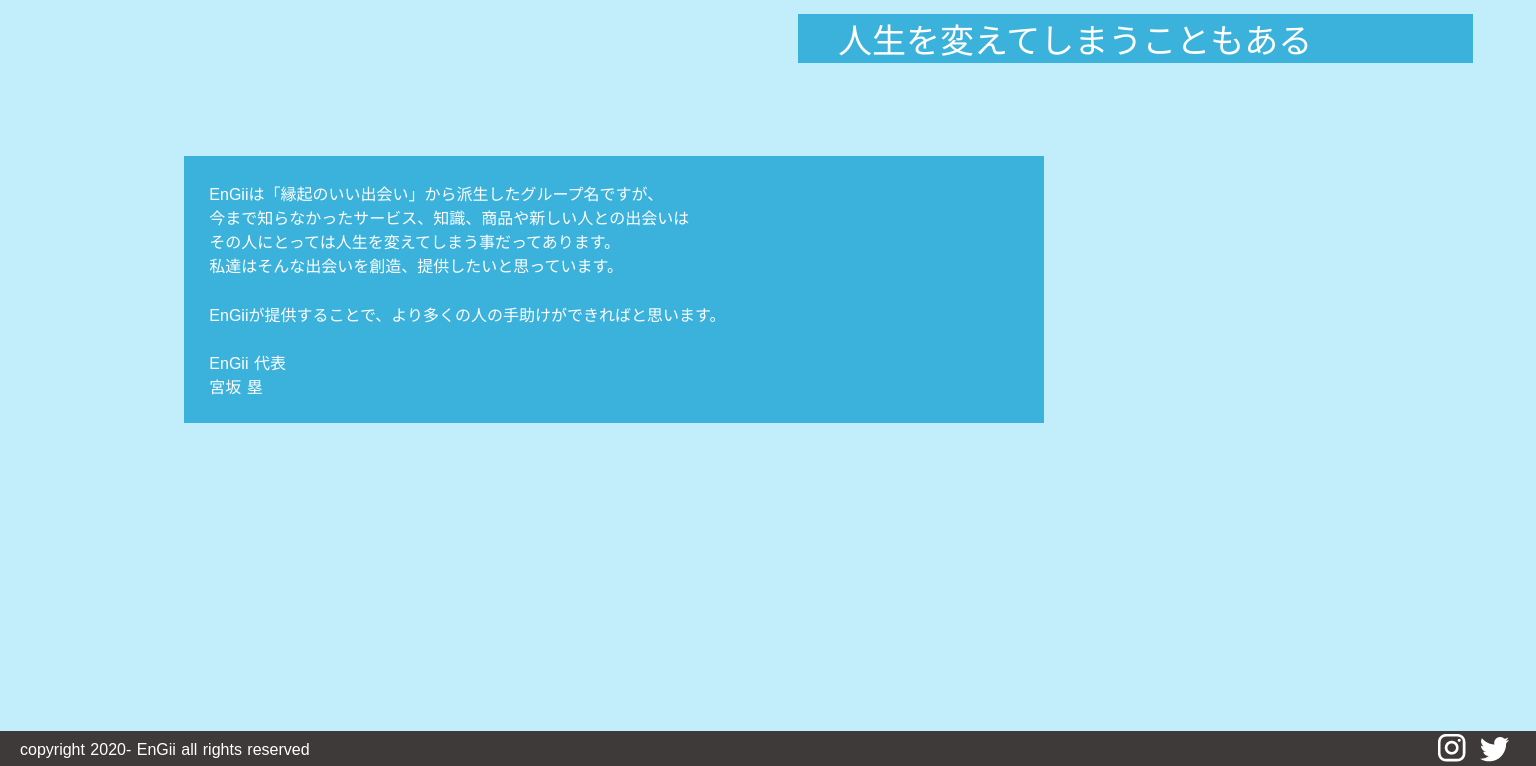
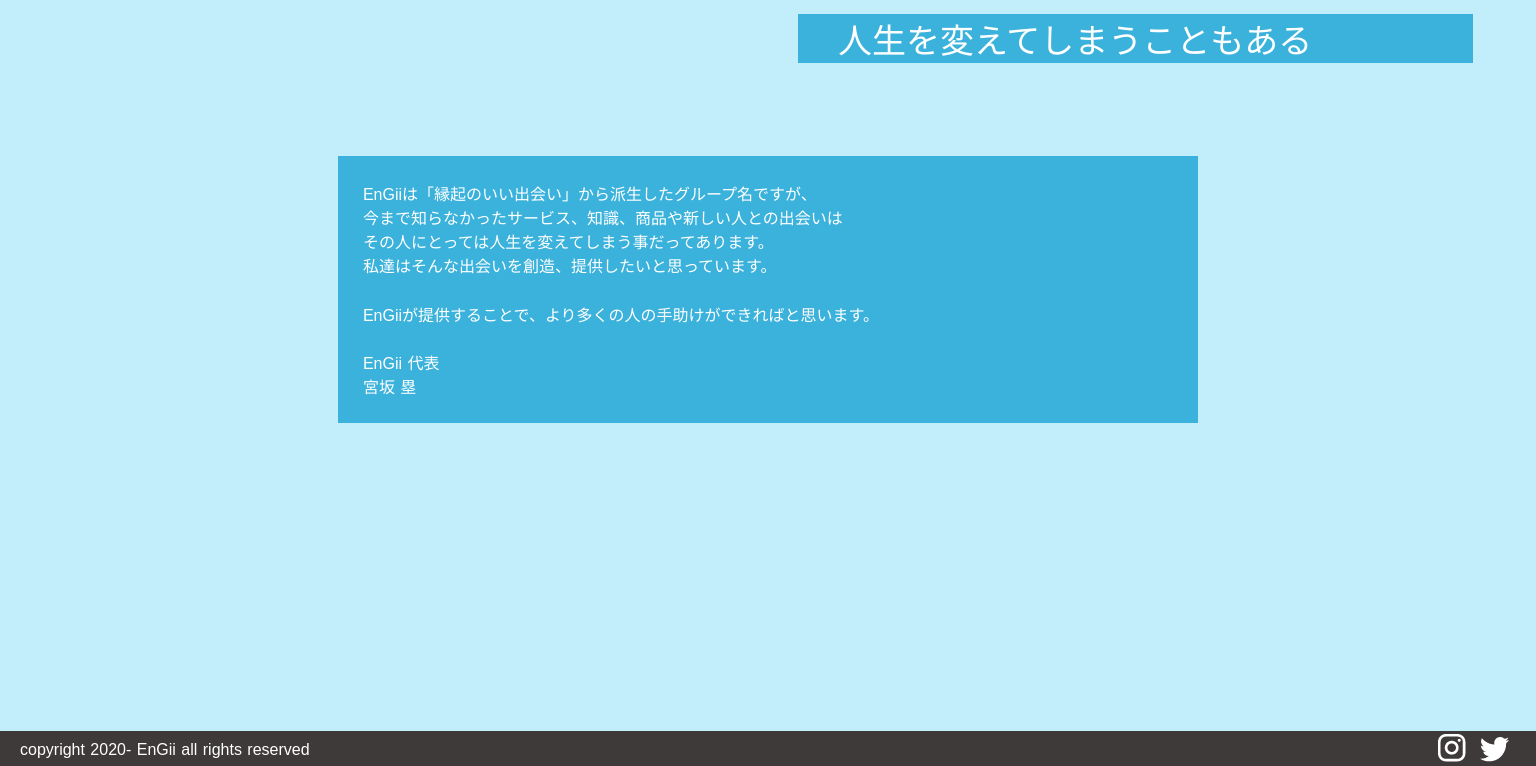
Before and after one commit to reiji-0720/EnGii-HP-recreate, a Nuxt app: page /mainAbout in a window 1536 px wide. Shown: the part 2930-3696 px from the top of the page. Built offline with nearby package versions, Linux system fonts and the light colour scheme.

Commit message:
Update mainAbout.vue

```diff
--- a/pages/mainAbout.vue
+++ b/pages/mainAbout.vue
@@ -288,6 +288,12 @@
     font-size: 0.87rem;
   }
 }
+@media screen and (min-width: 1500px){
+  .leaderSecondMessageText{
+    max-width: 1500px;
+    margin: 10% auto 0;
+  }
+}
 @media screen and (max-width: 1115px) {
   .leaderMessageSubTitle h2 {
     font-size: 1.8rem;
```
